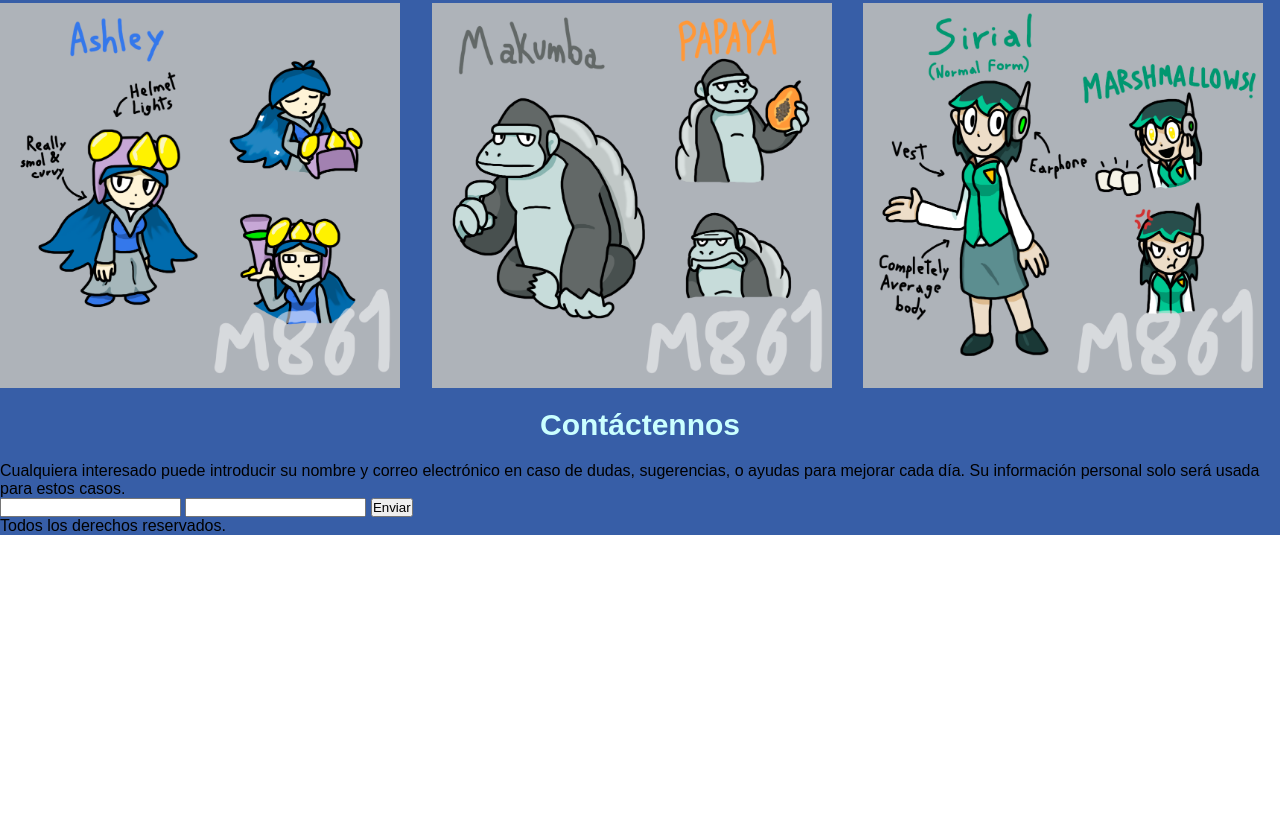
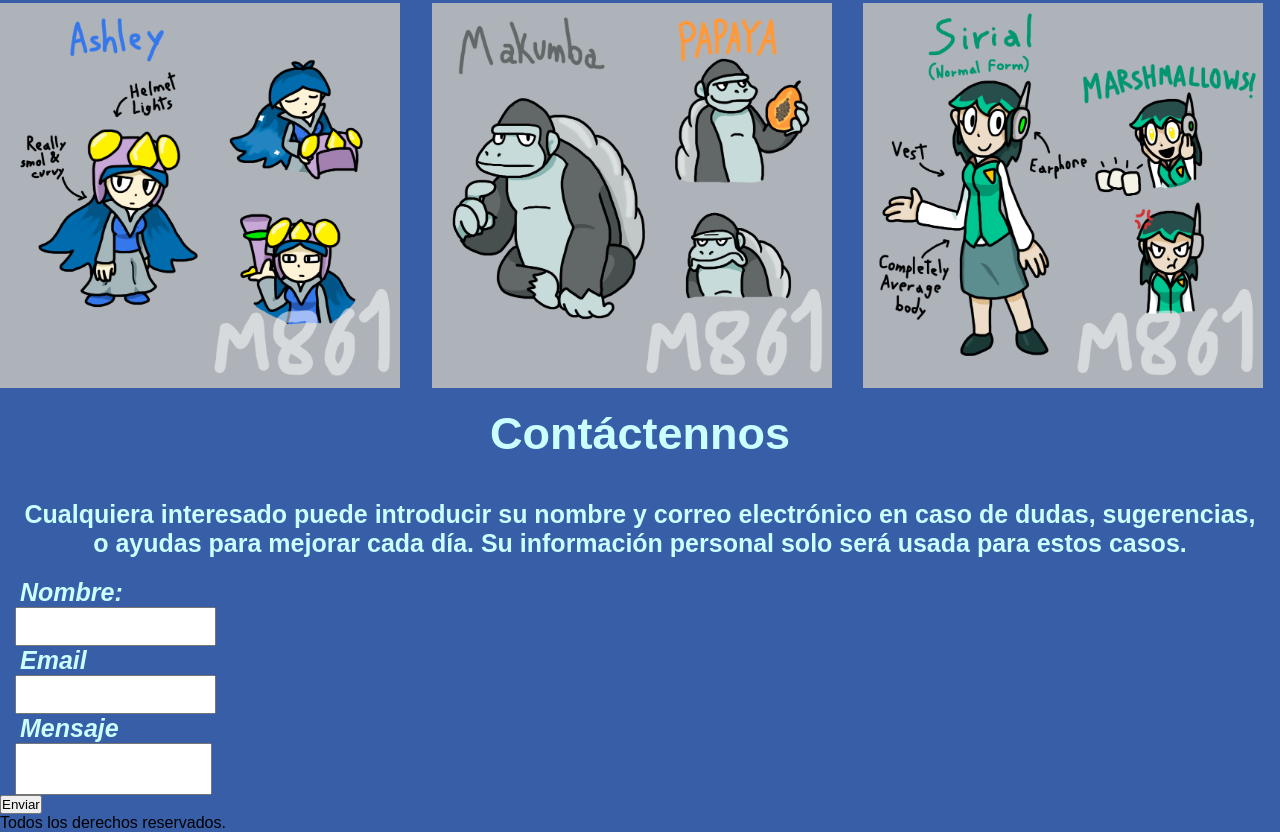
Before and after one commit to miguel-castillo-hub/proyecto-utn, a plain HTML site: page contenido/index.html in a window 1280 px wide. Shown: the part 1080-1912 px from the top of the page. Before the commit the page ends 1615 px from the top, so only its background shows below. Drawn offline with Linux system fonts and the light colour scheme.

Commit message:
HTML y CSS en el formulario. Falta el botón

```diff
--- a/contenido/index.html
+++ b/contenido/index.html
@@ -34,8 +34,12 @@
       <p>Cualquiera interesado puede introducir su nombre y correo electrónico en caso de dudas, sugerencias, o ayudas
         para mejorar cada día. Su información personal solo será usada para estos casos.</p>
       <form>
+        <label for="Nombre">Nombre:</label>
         <input type="text" required>
+        <label for="Email">Email</label>
         <input type="email" required>
+        <label for="Mensaje">Mensaje</label>
+        <textarea name="Mensaje" id="mensaje"></textarea>
         <button>Enviar</button>
       </form>
     </div>
--- a/styles/styles.css
+++ b/styles/styles.css
@@ -47,7 +47,7 @@
 }
 
 .contacto h3 {
-  font-size: 30px;
+  font-size: 45px;
   font-weight: 600;
   color: rgb(202, 255, 255);
   display: flex;
@@ -55,3 +55,29 @@
   text-align: center;
   padding: 20px;
 }
+
+.contacto p {
+  font-size: 25px;
+  font-weight: 600;
+  color: rgb(202, 255, 255);
+  display: flex;
+  justify-content: center;
+  text-align: center;
+  padding: 20px;
+}
+
+.contacto form input,
+textarea {
+  padding: 10px;
+  resize: none;
+  margin-left: 15px;
+  display: block;
+}
+
+.contacto label {
+  font-size: 25px;
+  font-weight: 600;
+  color: rgb(202, 255, 255);
+  padding: 20px;
+  font-style: italic;
+}
```
